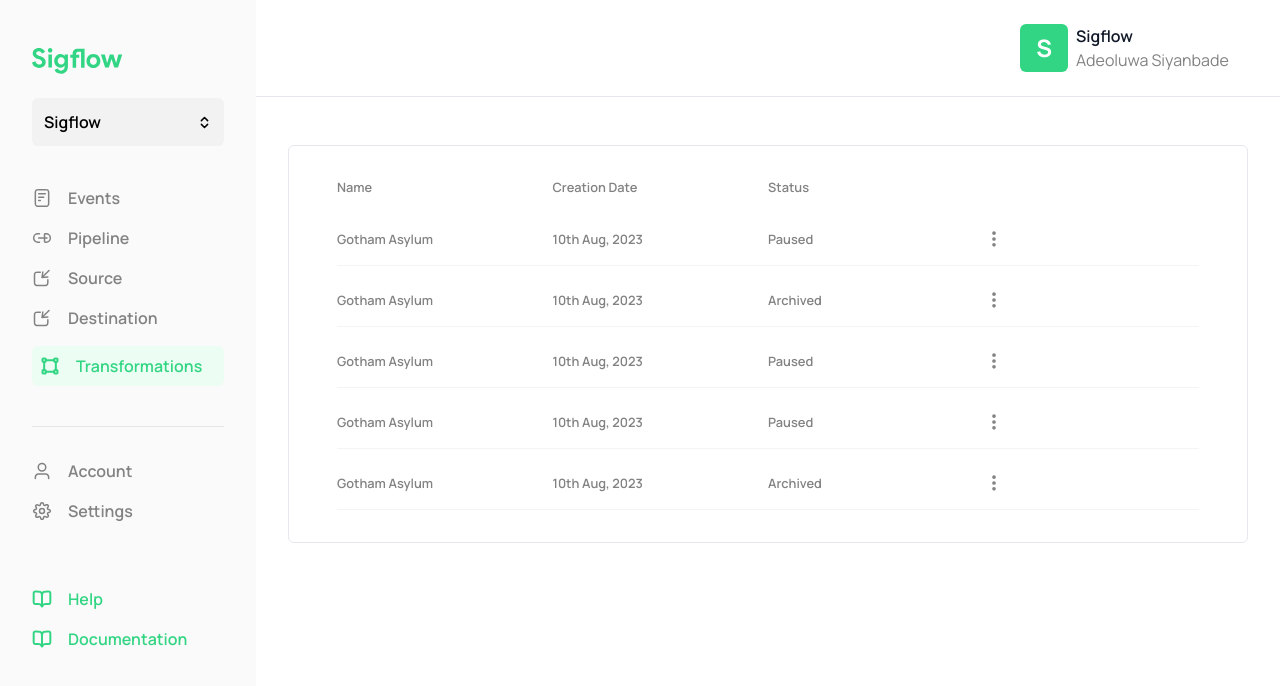
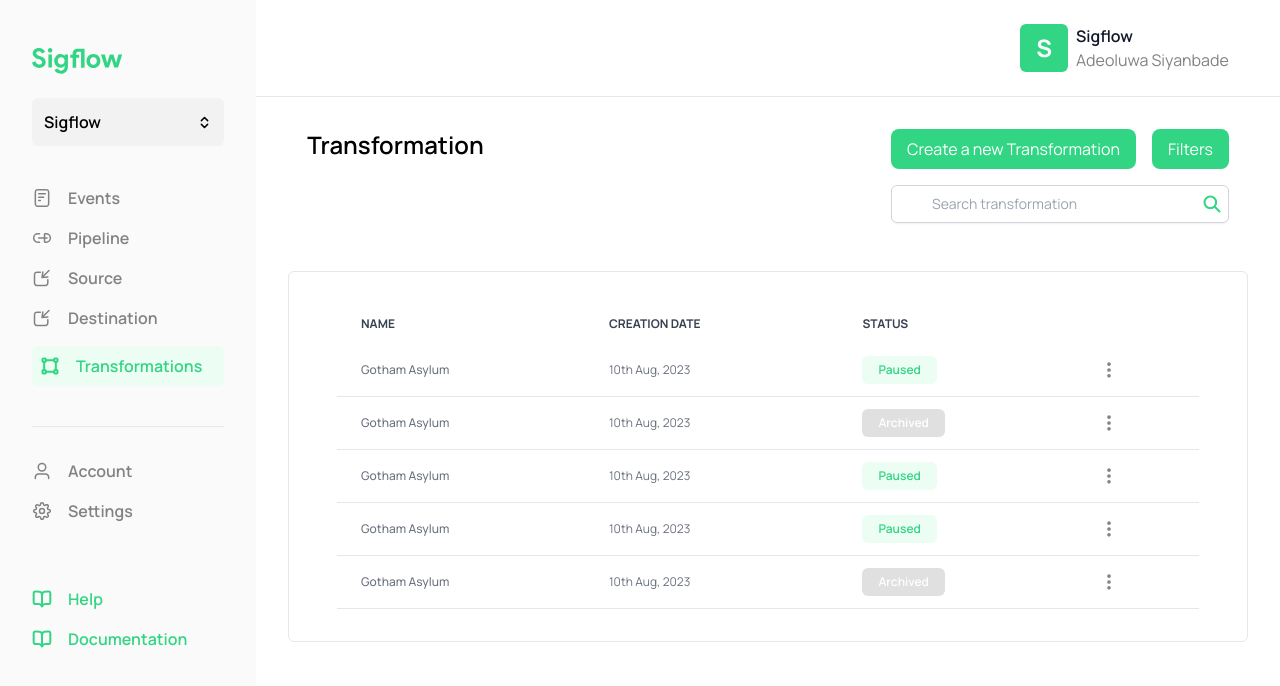
Before and after one commit to Sheriff-Oladimeji/sigFlow, a Next.js app: page /dashboard in a window 1280 px wide. Shown: the top 686 px of the page. Built offline with nearby package versions, Linux system fonts and the light colour scheme.

Commit message:
faet: add filter componet

```diff
--- a/src/app/dashboard/page.tsx
+++ b/src/app/dashboard/page.tsx
@@ -1,7 +1,12 @@
 import Navbar from '@/components/Navbar'
 import Transformation from '@/components/Transformation'
 import React from 'react'
+import type { Metadata } from "next";
 
+export const metadata: Metadata = {
+  title: "SigFlow | Dashboard",
+  description: "SigFlow User Dashboard",
+};
 const page = () => {
   return (
     <section className='min-h-screen h-screen flex flex-col md:flex-row'>
--- /dev/null
+++ b/src/components/Filter.tsx
@@ -0,0 +1,54 @@
+import React from 'react'
+
+const Filter = () => {
+  return (
+    <div className="flex flex-col sm:flex-row justify-between gap-4  w-[90%] mx-auto mt-8">
+      <h3 className="text-xl md:text-2xl font-semibold">Transformation</h3>
+      <div className='flex flex-col gap-4'>
+        <div className="flex flex-colum sm:flex-row gap-4 items-center">
+          <button className="rounded-lg  bg-green text-white py-2  px-4">
+            Create a new Transformation
+          </button>
+          <button className="rounded-lg  bg-green text-white py-2 px-4">
+            Filters
+          </button>
+        </div>
+
+        <form>
+          <div className="relative rounded-md shadow-sm">
+            <input
+              type="text"
+              placeholder="Search transformation"
+              name="search"
+              id="search"
+              className="block w-full pl-10 pr-3 py-2 rounded-md border border-gray-300 focus:outline-none focus:border-green-500 focus:ring-green-500 sm:text-sm"
+            />
+
+            <button
+              type="submit"
+              className="absolute inset-y-0 right-0 flex items-center pr-2"
+            >
+              <svg
+                xmlns="http://www.w3.org/2000/svg"
+                width="18"
+                height="18"
+                viewBox="0 0 18 18"
+                fill="none"
+              >
+                <path
+                  d="M16.5 16.5L11.5001 11.5M13.1667 7.33333C13.1667 10.555 10.555 13.1667 7.33333 13.1667C4.11167 13.1667 1.5 10.555 1.5 7.33333C1.5 4.11167 4.11167 1.5 7.33333 1.5C10.555 1.5 13.1667 4.11167 13.1667 7.33333Z"
+                  stroke="#32D583"
+                  stroke-width="2"
+                  stroke-linecap="round"
+                  stroke-linejoin="round"
+                />
+              </svg>
+            </button>
+          </div>
+        </form>
+      </div>
+    </div>
+  );
+}
+
+export default Filter
--- a/src/components/Transformation.tsx
+++ b/src/components/Transformation.tsx
@@ -2,6 +2,7 @@ import React from "react";
 import Header from "./Header";
 import dot from "public/dots-vertical.svg";
 import Image from "next/image";
+import Filter from "./Filter";
 
 interface Item {
   id: number;
@@ -47,22 +48,40 @@ const Transformation = () => {
   return (
     <div className="relative w-full md:w-[80%] ">
       <Header />
+      <Filter/>
       <main className="border border-[#E6E7EC] rounded-md py-8 px-4  md:px-12 mx-4 sm:mx-6 md:mx-8 my-12">
-        <div className="grid grid-cols-4 text-[#828282] justify-between mb-8 w-full items-center font-semibold">
-          <small>Name</small>
-          <small>Creation Date</small>
-          <small>Status</small>
-          <small className="invisible">hi</small>
-        </div>
-        <div className="flex flex-col gap-6 w-full">
+        <table className="w-full text-sm text-left text-gray-500">
+          <thead className="text-xs text-gray-700 uppercase ">
+            <tr>
+              <th scope="col" className="py-3 px-6">
+                Name
+              </th>
+              <th scope="col" className="py-3 px-6">
+                Creation Date
+              </th>
+              <th scope="col" className="py-3 px-6">
+                Status
+              </th>
+              <th scope="col" className="py-3 px-6"></th>
+            </tr>
+          </thead>
+          <tbody>
             {items.map((item) => (
-            <div
-              className="grid grid-cols-4 pb-4 text-[#828282] justify-between items-center font-semibold border-b  border-gray-100 w-full"
-              key={item.id}
+              <tr key={item.id} className="sm:border-b text-[12px] ">
+                <td className="py-4 px-6 font-medium">{item.name}</td>
+                <td className="py-4 px-6">{item.date}</td>
+                <td className={`py-2 px-6 `}>
+                  <p
+                    className={`rounded-md py-1 px-4 w-max font-semibold ${
+                      item.status === "Paused"
+                        ? "bg-[#ECFDF3] text-green "
+                        : "bg-[#E0E0E0] text-white"
+                    }`}
                   >
-              <small>{item.name}</small>
-              <small>{item.date}</small>
-              <small>{item.status}</small>
+                    {item.status}
+                  </p>
+                </td>
+                <td className="py-4 px-6">
                   <svg
                     xmlns="http://www.w3.org/2000/svg"
                     width="20"
@@ -92,11 +111,11 @@ const Transformation = () => {
                       stroke-linejoin="round"
                     />
                   </svg>
-            </div>
-
+                </td>
+              </tr>
             ))}
-
-        </div>
+          </tbody>
+        </table>
       </main>
     </div>
   );
```
Lines whose indentation alone changed are shown as unchanged.
